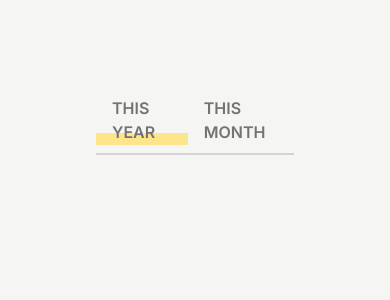
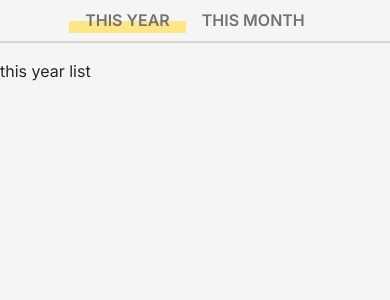
Before and after one commit to m8ke4us/geethub-fe, a Next.js app: page / in a window 390 px wide. Shown: the top 300 px of the page. Built offline with nearby package versions, Linux system fonts and the light colour scheme.

Commit message:
[GEETHUB-12] feat: Tab children, 반응형 추가 (#3)

```diff
--- a/src/app/page.tsx
+++ b/src/app/page.tsx
@@ -6,16 +6,18 @@ const items: TabProps['items'] = [
   {
     label: 'THIS YEAR',
     value: 'YEAR',
+    children: <p>this year list</p>,
   },
   {
     label: 'THIS MONTH',
     value: 'MONTH',
+    children: <p>this month list</p>,
   },
 ];
 
 export default function Home() {
   return (
-    <main className="flex min-h-screen flex-col items-center justify-between p-24">
+    <main className="min-h-screen">
       <Tab defaultActiveValue="YEAR" items={items} />
     </main>
   );
--- a/src/components/Tab/index.tsx
+++ b/src/components/Tab/index.tsx
@@ -1,12 +1,13 @@
 'use client';
 
 import classnames from 'classnames';
-import React, { useState } from 'react';
+import React, { useMemo, useState } from 'react';
 
 type ItemValue = string;
 interface TabItem extends React.PropsWithChildren {
   label: React.ReactNode;
   value: ItemValue;
+  children?: React.ReactNode;
 }
 export interface TabProps {
   defaultActiveValue: ItemValue;
@@ -15,13 +16,19 @@ export interface TabProps {
 }
 export default function Tab({ defaultActiveValue, items, onChange }: TabProps) {
   const [activeValue, setActiveValue] = useState(defaultActiveValue);
+  const activeChildren = useMemo(
+    () => items.find((item) => item.value === activeValue)?.children,
+    [items, activeValue],
+  );
+
   const onClick = (value: ItemValue) => {
     setActiveValue(value);
     onChange?.(value);
   };
 
   return (
-    <ul className="flex border-b-2 border-neutral-300 pb-2">
+    <>
+      <ul className="flex justify-center border-b-2 border-neutral-300 py-2 md:justify-start">
         {items.map((item, i) => (
           <li
             key={i}
@@ -37,5 +44,7 @@ export default function Tab({ defaultActiveValue, items, onChange }: TabProps) {
           </li>
         ))}
       </ul>
+      {activeChildren && <div className="pt-4">{activeChildren}</div>}
+    </>
   );
 }
```
Lines whose indentation alone changed are shown as unchanged.
